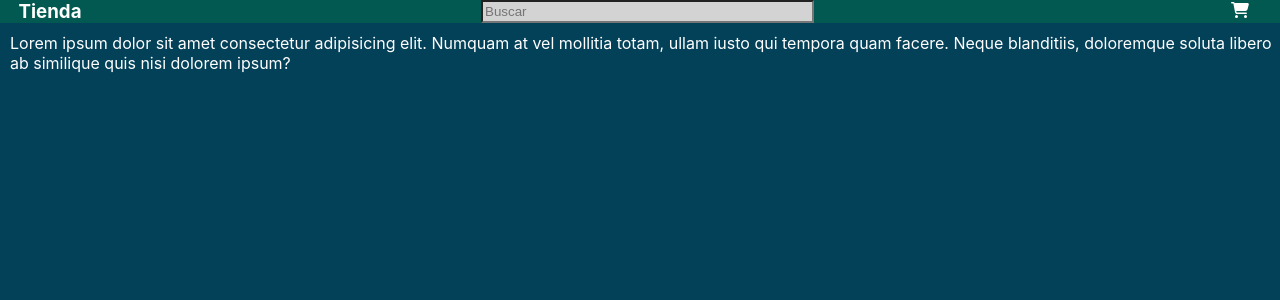
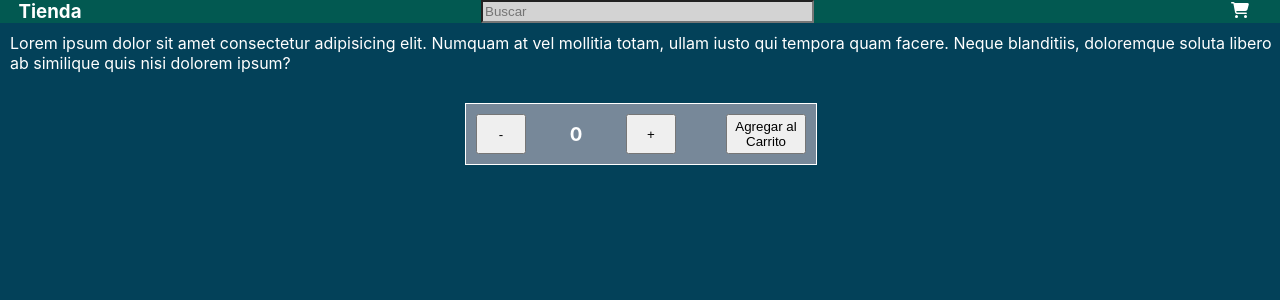
Before and after one commit to tomasflores24/menu-e-commerce-tomas-flores, a React (Create React App) app: page / in a window 1280 px wide. Shown: the top 300 px of the page. Built offline with nearby package versions, Linux system fonts and the light colour scheme.

Commit message:
commit cont

```diff
--- a/src/App.css
+++ b/src/App.css
@@ -43,41 +43,27 @@ i:hover{
 }
 
 
-/* .App {
+.contador{
+  background-color: lightslategrey;
+  border: 1px solid white;
+  width: 350px;
+  margin: 30px auto 0 auto;
+  display: flex;
+  justify-content: space-between;
+}
+
+.boton{
+  margin: 10px;
+  /* background-color: lightcoral; */
+  text-align: center;
+  width: 50px;
+}
+
+.productos{
+  width: 20px;
   text-align: center;
 }
 
-.App-logo {
-  height: 40vmin;
-  pointer-events: none;
+.agregar{
+  width: 80px;
 }
-
-@media (prefers-reduced-motion: no-preference) {
-  .App-logo {
-    animation: App-logo-spin infinite 20s linear;
-  }
-}
-
-.App-header {
-  background-color: #282c34;
-  min-height: 100vh;
-  display: flex;
-  flex-direction: column;
-  align-items: center;
-  justify-content: center;
-  font-size: calc(10px + 2vmin);
-  color: white;
-}
-
-.App-link {
-  color: #61dafb;
-}
-
-@keyframes App-logo-spin {
-  from {
-    transform: rotate(0deg);
-  }
-  to {
-    transform: rotate(360deg);
-  }
-} */
--- /dev/null
+++ b/src/component/ItemCount/ItemCount.jsx
@@ -0,0 +1,43 @@
+import React from "react";
+import { useState } from "react";
+
+export function ItemCount ({stock, initial, onAdd}) {
+
+    function SetCount (initial){
+        const [cont, setCount] = useState(initial);
+
+       const suma = () => {
+           if(cont < stock){
+               return setCount(cont + 1);
+           }else{
+               console.log("Ya no hay Stock");
+           }
+       }
+
+       const resta = () => {
+           if(cont > 0){
+               return setCount(cont - 1);
+           }
+       }
+
+       const agregar = () => {
+           if(cont !== 0){
+               setCount(initial);
+               console.log("agregaste al carrito " + cont + " productos");
+           }
+       }
+
+
+        return {cont,suma,resta,agregar};
+    }
+    const Fun = SetCount(initial);
+
+    return (
+        <div className="contador">
+            <button onClick={Fun.resta} className="boton resta">-</button>
+            <h3 className="productos">{Fun.cont}</h3>
+            <button onClick={Fun.suma} className="boton suma">+</button>
+            <button onClick={Fun.agregar} className="boton agregar">Agregar al Carrito</button>
+        </div>
+    );
+}
--- a/src/component/itemListContainer/ItemListContainer.jsx
+++ b/src/component/itemListContainer/ItemListContainer.jsx
@@ -1,9 +1,15 @@
 import React from "react";
+import {ItemCount} from "../ItemCount/ItemCount";
+// import {CartWidget} from "../cartWidget/CartWidget"
+
+
 
 export function ItemListContainer (props) {
     return (
-        <p className="texto">
+        <section className="texto">
             {props.greeting}
-        </p>
+
+            <ItemCount stock={4} initial={0} onAdd={(num)=> console.log(num)}/>
+        </section>
     );
 }
```
